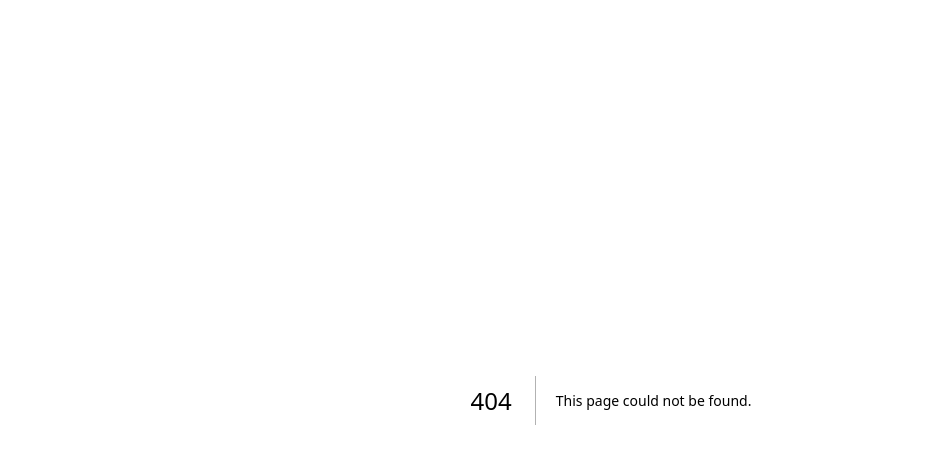
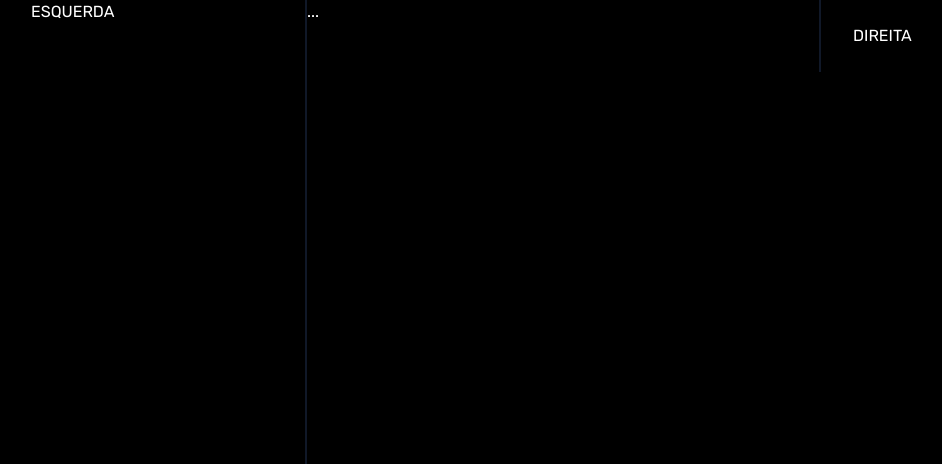
Before and after one commit to ArthurFloro/clone-x-frontend, a Next.js app: page /home in a window 1280 px wide. Before the commit this address had no page. Shown: the top 464 px of the page, without its empty margins (29-971 px from the left). Built offline with nearby package versions, Linux system fonts and the light colour scheme.

Commit message:
feat: estrutura inicial do layout dos componentes de ui

```diff
--- /dev/null
+++ b/app/(ui)/home/page.tsx
@@ -0,0 +1,3 @@
+export default function Page() {
+  return <div>...</div>;
+}
--- /dev/null
+++ b/app/(ui)/layout.tsx
@@ -0,0 +1,19 @@
+import React from "react";
+
+type Props = {
+  children: React.ReactNode;
+};
+
+export default function Layout({ children }: Props) {
+  return (
+    <main className="min-h-screen flex justify-center mx-auto max-w-7xl">
+      <section className="hidden lg:flex flex-col sticky top-0 h-screen w-72 px-3 border-r-2 border-gray-900">
+        ESQUERDA
+      </section>
+      <section className="flex-1 max-w-lg">{children}</section>
+      <aside className="hidden lg:flex flex-col gap-6 sticky top-0 h-fit w-96 px-8 py-6 border-l-2 border-gray-900">
+        DIREITA
+      </aside>
+    </main>
+  );
+}
--- a/app/page.tsx
+++ b/app/page.tsx
@@ -1,9 +1,12 @@
-
+import { redirect } from "next/navigation";
+import { Logo } from "./components/ui/logo";
 
 export default function Page() {
+  redirect("/home");
+
   return (
-    <div>
-      ...
+    <div className="min-h-screen flex justify-center items-center">
+      <Logo size={80} />
     </div>
-  )
+  );
 }
```
